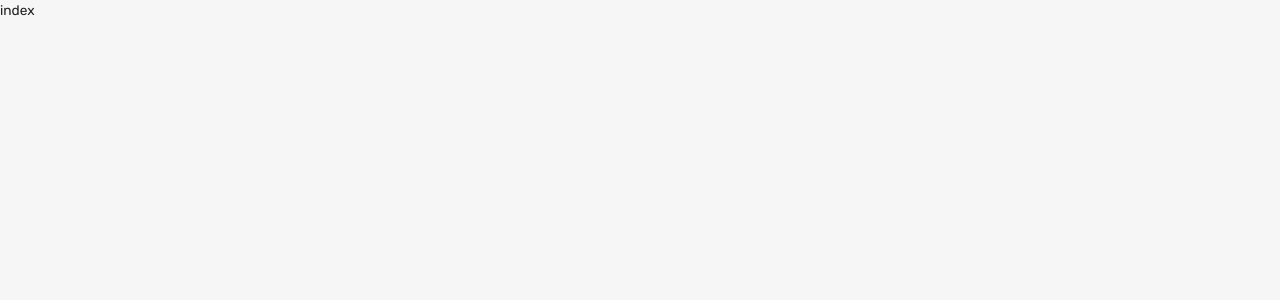
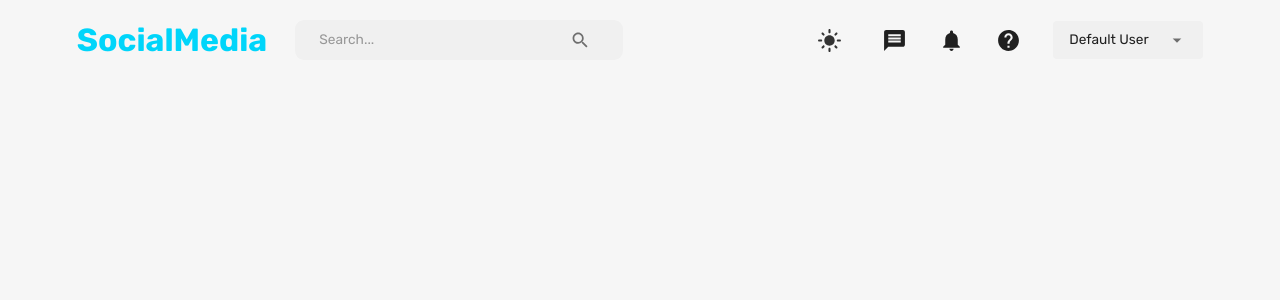
Before and after one commit to pnhitd/mern-social-media-frontend, a React (Create React App) app: page /home in a window 1280 px wide. Shown: the top 300 px of the page. Built offline with nearby package versions, Linux system fonts and the light colour scheme.

Commit message:
fixed setMode + completed navbar

```diff
--- a/src/scenes/homePage/index.jsx
+++ b/src/scenes/homePage/index.jsx
@@ -1,6 +1,11 @@
+import Navbar from "scenes/navbar";
+import { Box } from "@mui/system";
+
 const HomePage = () => {
   return (
-    <div>index</div>
+    <Box>
+      <Navbar />
+    </Box>
   )
 }
 
--- a/src/scenes/navbar/index.jsx
+++ b/src/scenes/navbar/index.jsx
@@ -1,6 +1,190 @@
+import { useState } from "react";
+import {
+  Box,
+  IconButton,
+  InputBase,
+  Typography,
+  Select,
+  MenuItem,
+  FormControl,
+  useTheme,
+  useMediaQuery,
+} from "@mui/material";
+import {
+  Search,
+  Message,
+  DarkMode,
+  LightMode,
+  Notifications,
+  Menu,
+  Help,
+  Close
+} from "@mui/icons-material";
+import { useDispatch, useSelector } from "react-redux";
+import { setMode, setLogout } from "state";
+import { useNavigate } from "react-router-dom";
+import FlexBetween from "components/FlexBetween";
+
 const Navbar = () => {
+  const [isMobileMenuToggled, setIsMobileMenuToggled] = useState(false);
+  const dispatch = useDispatch();
+  const navigate = useNavigate();
+  const user = useSelector((state) => state.user);
+  const isNonMobileScreens = useMediaQuery('(min-width: 1000px)');
+
+  const theme = useTheme();
+  const neutralLight = theme.palette.neutral.light;
+  const dark = theme.palette.neutral.dark;
+  const background = theme.palette.background.default;
+  const primaryLight = theme.palette.primary.light;
+  const alt = theme.palette.background.alt;
+
+  const fullName = user ? `${user.firstName} ${user.lastName}` : "Default User";
+
   return (
-    <div>Navbar</div>
+    <FlexBetween padding='1rem 6%' background={alt}>
+      <FlexBetween gap='1.75rem'>
+        <Typography
+          fontWeight='bold'
+          fontSize='clamp(1rem, 2rem, 2.25rem)'
+          color='primary'
+          onClick={() => navigate('/home')}
+          sx={{
+            '&:hover': {
+              color: primaryLight,
+              cursor: 'pointer',
+            }
+          }}
+        >
+          SocialMedia
+        </Typography>
+        {isNonMobileScreens && (
+          <FlexBetween backgroundColor={neutralLight} borderRadius='9px' gap='3rem' padding='0.1rem 1.5rem'>
+            <InputBase placeholder="Search..." />
+            <IconButton>
+              <Search />
+            </IconButton>
+          </FlexBetween>
+        )}
+      </FlexBetween>
+
+      {/* Desktop nav */}
+      {isNonMobileScreens ? (
+        <FlexBetween gap='2rem'>
+          <IconButton onClick={() => dispatch(setMode())}>
+            {theme.palette.mode === 'dark' ? (
+              <DarkMode sx={{ fontSize: '25px' }} />
+            ) : (
+              <LightMode sx={{ color: dark, fontSize: '25px' }} />
+            )}
+          </IconButton>
+          <Message sx={{ fontSize: '25px' }} />
+          <Notifications sx={{ fontSize: '25px' }} />
+          <Help sx={{ fontSize: '25px' }} />
+          <FormControl variant='standard' value={fullName}>
+            <Select
+              value={fullName}
+              sx={{
+                backgroundColor: neutralLight,
+                width: '150px',
+                borderRadius: '0.25rem',
+                p: '0.25rem 1rem',
+                '& .MuiSvgIcon-root': {
+                  pr: '0.25rem',
+                  width: '3rem'
+                },
+                '& .MuiSelect-select:focus': {
+                  backgroundColor: neutralLight
+                }
+              }}
+              input={<InputBase />}
+            >
+              <MenuItem value={fullName}>
+                <Typography>
+                  {fullName}
+                </Typography>
+              </MenuItem>
+              <MenuItem onClick={() => dispatch(setLogout())}>
+                <Typography>
+                  Log Out
+                </Typography>
+              </MenuItem>
+            </Select>
+          </FormControl>
+        </FlexBetween>
+      ) : (
+        <IconButton
+          onClick={() => setIsMobileMenuToggled(!isMobileMenuToggled)}
+        >
+          <Menu />
+        </IconButton>
+      )}
+
+      {/* Mobile nav */}
+      {!isNonMobileScreens && isMobileMenuToggled && (
+        <Box
+          position='fixed'
+          right='0'
+          bottom='0'
+          height='100%'
+          zIndex='10'
+          maxWidth='500px'
+          minHeight='300px'
+          backgroundColor={background}
+        >
+          {/* Close icon */}
+          <Box display='flex' justifyContent='flex-end' p='1rem'>
+            <IconButton onClick={() => setIsMobileMenuToggled(!isMobileMenuToggled)}>
+              <Close />
+            </IconButton>
+          </Box>
+
+          {/* Menu items */}
+          <FlexBetween display='flex' flexDirection='column' justifyContent='center' alignItems='center' gap='3rem'>
+            <IconButton onClick={() => dispatch(setMode())}>
+              {theme.palette.mode === 'dark' ? (
+                <DarkMode sx={{ fontSize: '25px' }} />
+              ) : (
+                <LightMode sx={{ color: dark, fontSize: '25px' }} />
+              )}
+            </IconButton>
+            <Message sx={{ fontSize: '25px' }} />
+            <Notifications sx={{ fontSize: '25px' }} />
+            <Help sx={{ fontSize: '25px' }} />
+            <FormControl variant='standard' value={fullName}>
+              <Select
+                value={fullName}
+                sx={{
+                  backgroundColor: neutralLight,
+                  width: '150px',
+                  borderRadius: '0.25rem',
+                  p: '0.25rem 1rem',
+                  '& .MuiSvgIcon-root': {
+                    pr: '0.25rem',
+                    width: '3rem'
+                  },
+                  '& .MuiSelect-select:focus': {
+                    backgroundColor: neutralLight
+                  }
+                }}
+                input={<InputBase />}
+              >
+                <MenuItem value={fullName}>
+                  <Typography>
+                    {fullName}
+                  </Typography>
+                </MenuItem>
+                <MenuItem onClick={() => dispatch(setLogout())}>
+                  <Typography>
+                    Log Out
+                  </Typography>
+                </MenuItem>
+              </Select>
+            </FormControl>
+          </FlexBetween>
+        </Box>
+      )}
+    </FlexBetween>
   )
 }
 
--- a/src/state/index.js
+++ b/src/state/index.js
@@ -1,7 +1,7 @@
 import { createSlice } from '@reduxjs/toolkit';
 
 const initialState = {
-    model: 'light',
+    mode: 'light',
     user: null,
     token: null,
     posts: [],
@@ -12,7 +12,7 @@
     initialState,
     reducers: {
         setMode: (state) => {
-            state.model = state.model === 'light' ? 'dark' : 'light';
+            state.mode = state.mode === 'light' ? 'dark' : 'light';
         },
         setLogin: (state, action) => {
             state.user = action.payload.user;
```
